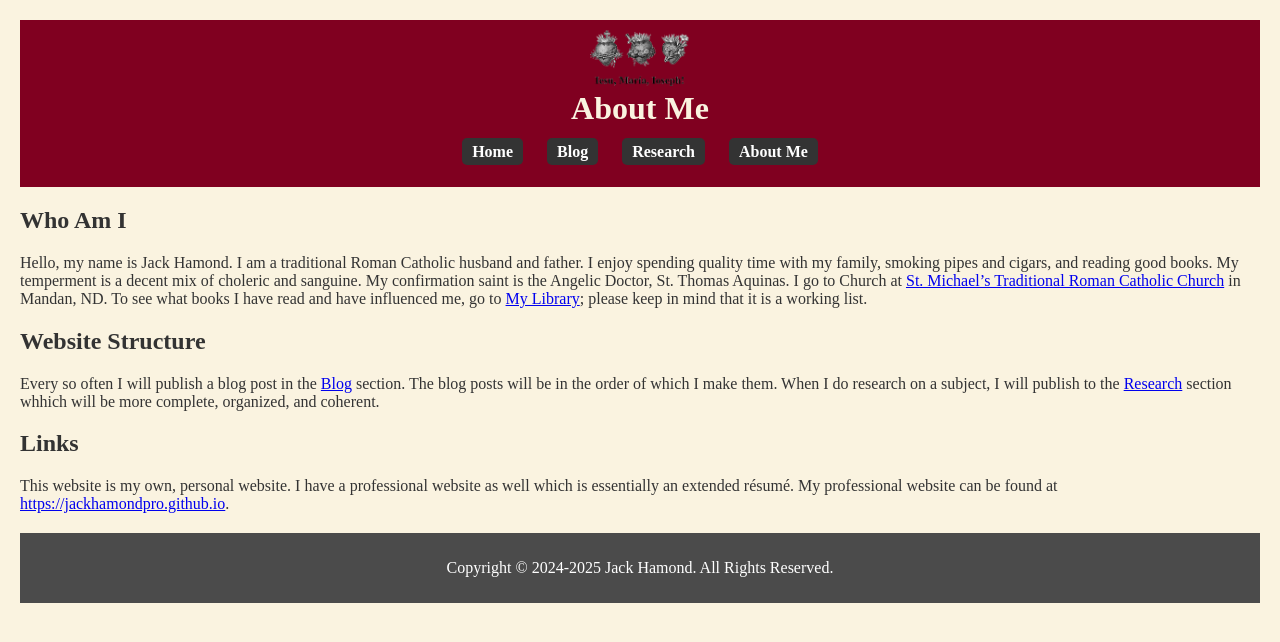
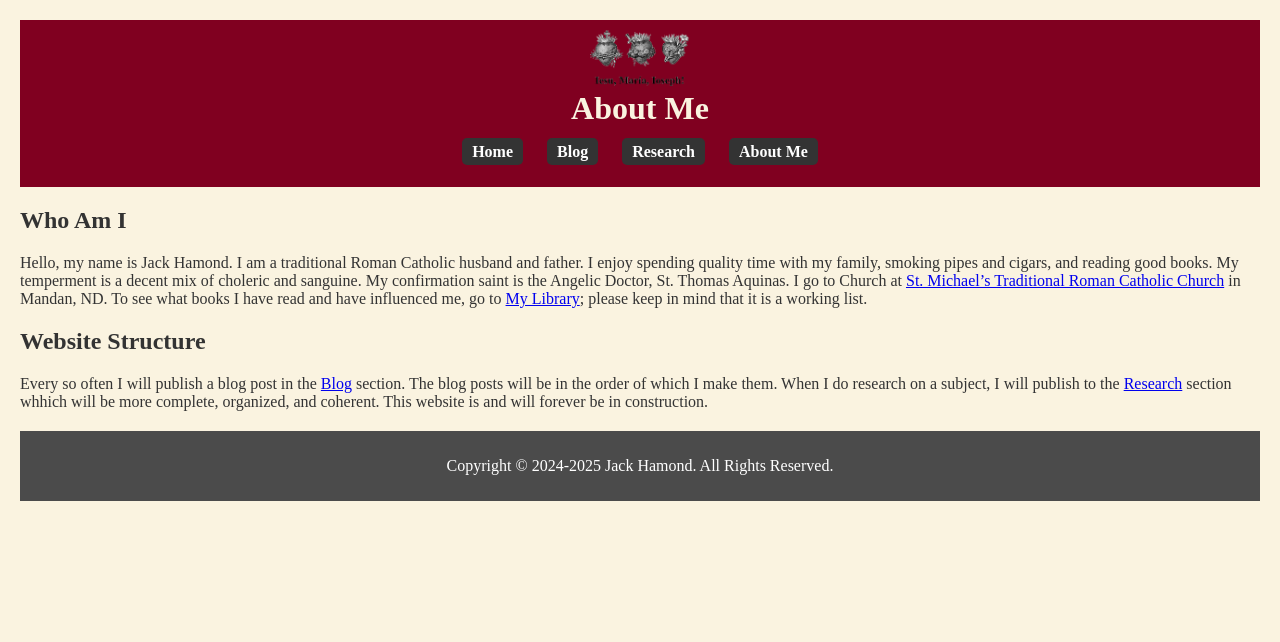
Before and after one commit to jackhamond/jackhamond.github.io, a Jekyll site: the page built from about/index.md, in a window 1280 px wide. Shown: the top 642 px of the page. Built offline with Jekyll 4.4.1, drawn with Linux system fonts in a browser that asks for light colours; our own code applies the rules of GitHub Pages for plain Markdown files.

Commit message:
Update index.md

```diff
--- a/about/index.md
+++ b/about/index.md
@@ -8,8 +8,4 @@ Hello, my name is Jack Hamond. I am a traditional Roman Catholic husband and fat
 
 ## Website Structure
 
-Every so often I will publish a blog post in the [Blog](/blog/) section. The blog posts will be in the order of which I make them. When I do research on a subject, I will publish to the [Research](/research/) section whhich will be more complete, organized, and coherent.
-
-## Links
-
-This website is my own, personal website. I have a professional website as well which is essentially an extended résumé. My professional website can be found at [https://jackhamondpro.github.io](https://jackhamondpro.github.io).
+Every so often I will publish a blog post in the [Blog](/blog/) section. The blog posts will be in the order of which I make them. When I do research on a subject, I will publish to the [Research](/research/) section whhich will be more complete, organized, and coherent. This website is and will forever be in construction.
```
